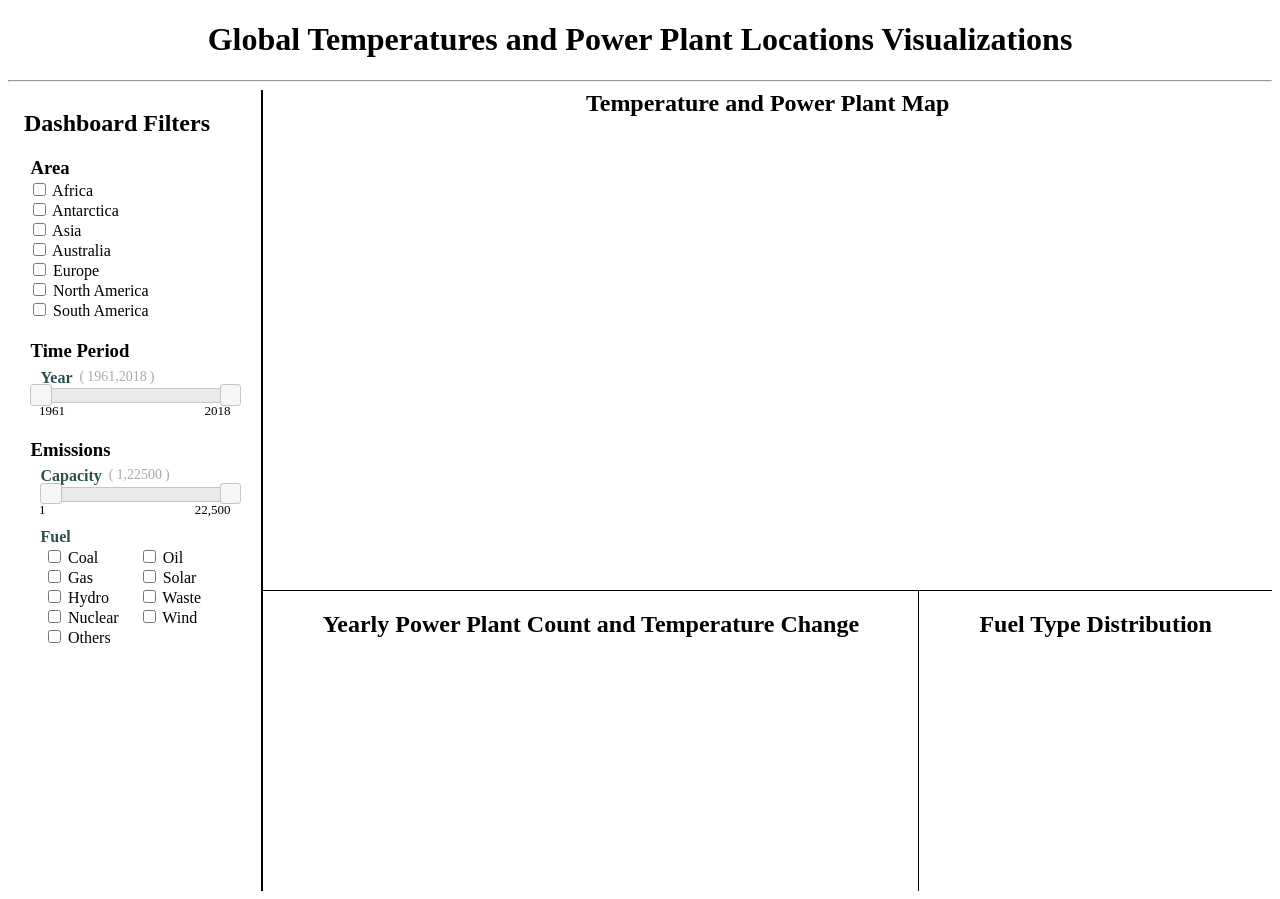
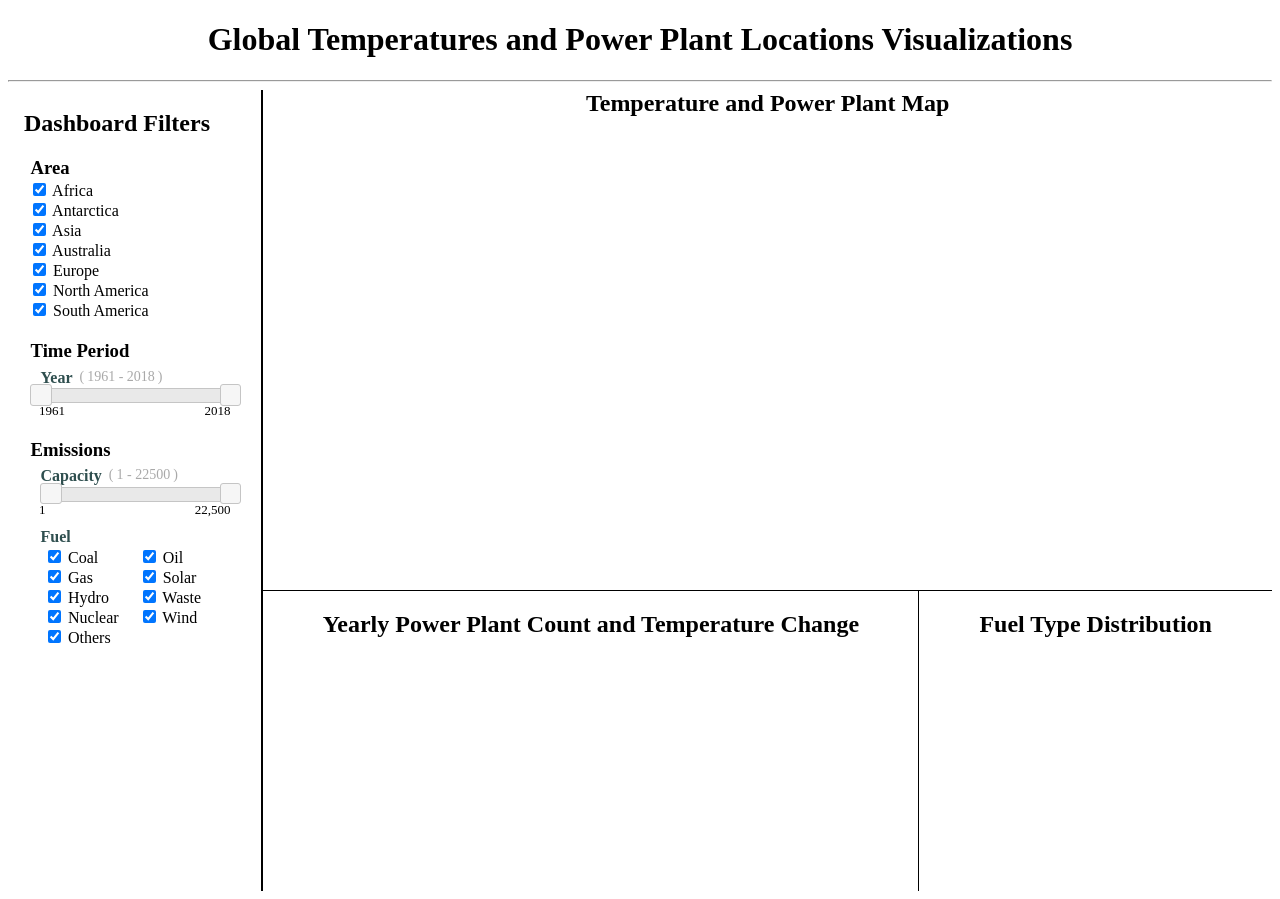
Before and after one commit to neallithic64/DATA101-power-plants, a website: page powerplants.html in a window 1280 px wide. Drawn offline with nearby package versions, Linux system fonts and the light colour scheme.

Commit message:
Fixed powerplants html bc i messed something up

```diff
--- a/powerplants.html
+++ b/powerplants.html
@@ -25,19 +25,19 @@
 			<h2>Dashboard Filters</h2>
 			<div style="padding: 0 5px; margin: 10px 0 20px">
 				<h3>Area</h3>
-					<input type="checkbox" class="area" id="africa" name="africa" value="africa"><label for="africa"> Africa</label><br>
-					<input type="checkbox" class="area" id="antarctica" name="antarctica" value="antarctica"><label for="antarctica"> Antarctica</label><br>
-					<input type="checkbox" class="area" id="asia" name="asia" value="asia"><label for="asia"> Asia</label><br>
-					<input type="checkbox" class="area" id="australia" name="australia" value="australia"><label for="australia"> Australia</label><br>
-					<input type="checkbox" class="area" id="europe" name="europe" value="europe"><label for="europe"> Europe</label><br>
-					<input type="checkbox" class="area" id="north" name="north" value="north"><label for="north"> North America</label><br>
-					<input type="checkbox" class="area" id="south" name="south" value="south"><label for="south"> South America</label><br>
+					<input type="checkbox" class="area" id="africa" name="africa" value="africa" checked><label for="africa"> Africa</label><br>
+					<input type="checkbox" class="area" id="antarctica" name="antarctica" value="antarctica" checked><label for="antarctica"> Antarctica</label><br>
+					<input type="checkbox" class="area" id="asia" name="asia" value="asia" checked><label for="asia"> Asia</label><br>
+					<input type="checkbox" class="area" id="australia" name="australia" value="australia" checked><label for="australia"> Australia</label><br>
+					<input type="checkbox" class="area" id="europe" name="europe" value="europe" checked><label for="europe"> Europe</label><br>
+					<input type="checkbox" class="area" id="north" name="north" value="north" checked><label for="north"> North America</label><br>
+					<input type="checkbox" class="area" id="south" name="south" value="south" checked><label for="south"> South America</label><br>
 			</div>
 
 			<div style="padding: 0 5px; margin: 10px 0 20px">
 				<h3>Time Period</h3>
 				<div style="padding: 0 10px; margin: 5px 0 10px">
-					<div class="flex"> <h4>Year</h4> &nbsp; <p>(</p> <p id="years">1961,2018</p> <p>)</p> </div>
+					<div class="flex"> <h4>Year</h4> &nbsp; <p>(</p> <p id="years">1961 - 2018</p> <p>)</p> </div>
 
 					<div id="year-slider"></div>
 					<div class="flex" style="justify-content: space-between;">
@@ -52,7 +52,7 @@
 			<div style="padding: 0 5px; margin: 10px 0 20px">
 				<h3>Emissions</h3>
 				<div style="padding: 0 10px; margin: 5px 0 10px">
-					<div class="flex"> <h4>Capacity</h4> &nbsp; <p>(</p> <p id="capacities">1,22500</p> <p>)</p> </div>
+					<div class="flex"> <h4>Capacity</h4> &nbsp; <p>(</p> <p id="capacities">1 - 22500</p> <p>)</p> </div>
 
 					<div id="capa-slider" style="margin-left: 10px;"></div>
 					<div class="flex" style="justify-content: space-between;">
@@ -65,17 +65,17 @@
 					<h4>Fuel</h4>
 					<div class="flex">
 						<div style="padding: 0 10px 0 5px;">
-							<input type="checkbox" class="fuel" id="coal" name="coal" value="coal"><label for="coal"> Coal</label><br>
-							<input type="checkbox" class="fuel" id="gas" name="gas" value="gas"><label for="gas"> Gas</label><br>
-							<input type="checkbox" class="fuel" id="hydro" name="hydro" value="hydro"><label for="hydro"> Hydro</label><br>
-							<input type="checkbox" class="fuel" id="nuclear" name="nuclear" value="nuclear"><label for="nuclear"> Nuclear</label><br>
-							<input type="checkbox" class="fuel" id="others" name="others" value="others"><label for="others"> Others</label><br>
+							<input type="checkbox" class="fuel" id="coal" name="coal" value="coal" checked><label for="coal"> Coal</label><br>
+							<input type="checkbox" class="fuel" id="gas" name="gas" value="gas" checked><label for="gas"> Gas</label><br>
+							<input type="checkbox" class="fuel" id="hydro" name="hydro" value="hydro" checked><label for="hydro"> Hydro</label><br>
+							<input type="checkbox" class="fuel" id="nuclear" name="nuclear" value="nuclear" checked><label for="nuclear"> Nuclear</label><br>
+							<input type="checkbox" class="fuel" id="others" name="others" value="others" checked><label for="others"> Others</label><br>
 						</div>
 						<div style="padding: 0 5px 0 10px;">
-							<input type="checkbox" class="fuel" id="oil" name="oil" value="oil"><label for="oil"> Oil</label><br>
-							<input type="checkbox" class="fuel" id="solar" name="solar" value="solar"><label for="solar"> Solar</label><br>
-							<input type="checkbox" class="fuel" id="waste" name="waste" value="waste"><label for="waste"> Waste</label><br>
-							<input type="checkbox" class="fuel" id="wind" name="wind" value="wind"><label for="wind"> Wind</label><br>
+							<input type="checkbox" class="fuel" id="oil" name="oil" value="oil" checked><label for="oil"> Oil</label><br>
+							<input type="checkbox" class="fuel" id="solar" name="solar" value="solar" checked><label for="solar"> Solar</label><br>
+							<input type="checkbox" class="fuel" id="waste" name="waste" value="waste" checked><label for="waste"> Waste</label><br>
+							<input type="checkbox" class="fuel" id="wind" name="wind" value="wind" checked><label for="wind"> Wind</label><br>
 						</div>
 					</div>
 				</div>
@@ -97,7 +97,7 @@
 				</div>
 
 				<div style="width: 35%;">
-					<h2 style="text-align: center;">Fuel Type Distribution</h2>
+					<h2 style="text-align: center;  margin-bottom: 7px;">Fuel Type Distribution</h2>
 					<div id="donut-chart" style="margin:auto;width: 75%;"></div>
 				</div>
 			</div>
```
